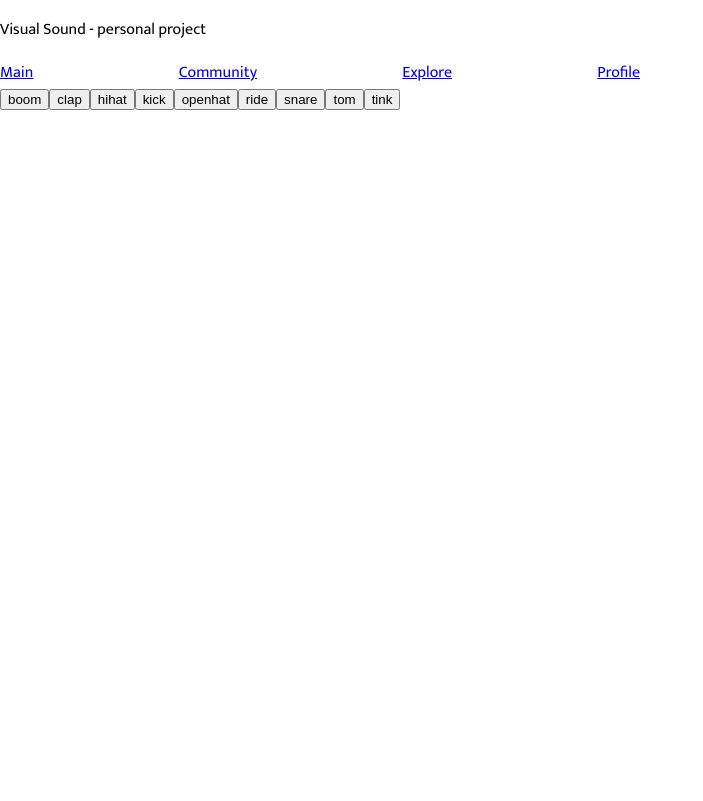
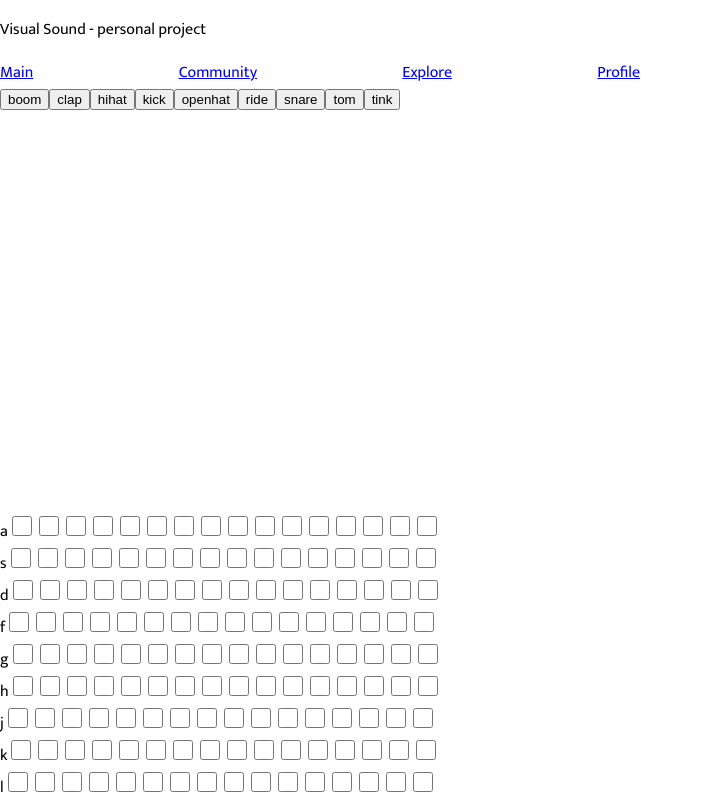
Before and after one commit to jiarongtsai/visual-sound, a React (Create React App) app: page / in a window 1280 px wide. Shown: the whole page, without its empty margins (0-703 px from the left). Built offline with nearby package versions, Linux system fonts and the light colour scheme; no server answers.

Commit message:
[feat] create record panel

```diff
--- a/src/pages/Main.js
+++ b/src/pages/Main.js
@@ -61,7 +61,6 @@ const Triangle = styled(animated.div)`
   border-bottom: 50px solid ${(props) => props.color};
 `;
 
-//button
 const Button = (props) => {
   const [play] = useSound(props.sound);
   return (
@@ -76,6 +75,13 @@ const Button = (props) => {
   );
 };
 
+const Input = styled.input.attrs({
+  type: "checkbox",
+})`
+  width: 20px;
+  height: 20px;
+`;
+
 export default function Main() {
   const [boomEffect, setBoomEffect] = useState(false);
   const [clapEffect, setClapEffect] = useState(false);
@@ -86,6 +92,28 @@ export default function Main() {
   const [snareEffect, setSnareEffect] = useState(false);
   const [tomEffect, setTomEffect] = useState(false);
   const [tinkEffect, setTinkEffect] = useState(false);
+  const [playPattern, setPlayPattern] = useState({
+    a: [0, 0, 0, 0, 0, 0, 0, 0, 0, 0, 0, 0, 0, 0, 0, 0],
+    s: [0, 0, 0, 0, 0, 0, 0, 0, 0, 0, 0, 0, 0, 0, 0, 0],
+    d: [0, 0, 0, 0, 0, 0, 0, 0, 0, 0, 0, 0, 0, 0, 0, 0],
+    f: [0, 0, 0, 0, 0, 0, 0, 0, 0, 0, 0, 0, 0, 0, 0, 0],
+    g: [0, 0, 0, 0, 0, 0, 0, 0, 0, 0, 0, 0, 0, 0, 0, 0],
+    h: [0, 0, 0, 0, 0, 0, 0, 0, 0, 0, 0, 0, 0, 0, 0, 0],
+    j: [0, 0, 0, 0, 0, 0, 0, 0, 0, 0, 0, 0, 0, 0, 0, 0],
+    k: [0, 0, 0, 0, 0, 0, 0, 0, 0, 0, 0, 0, 0, 0, 0, 0],
+    l: [0, 0, 0, 0, 0, 0, 0, 0, 0, 0, 0, 0, 0, 0, 0, 0],
+  });
+
+  const handleRecordingchange = (key, index) => {
+    setPlayPattern((pre) => ({
+      ...pre,
+      [key]: [
+        ...pre[key].slice(0, index),
+        1 - pre[key][index],
+        ...pre[key].slice(index + 1),
+      ],
+    }));
+  };
 
   const allTrack = [
     { sound: boom, name: "boom", setEffect: setBoomEffect },
@@ -265,6 +293,20 @@ export default function Main() {
           item ? <Triangle style={style} color="red" /> : ""
         )}
       </Wrapper>
+      {Object.entries(playPattern).map((pattern) => {
+        return (
+          <div key={pattern[0]}>
+            <span>{pattern[0]}</span>
+            {pattern[1].map((graph, i) => (
+              <Input
+                key={i}
+                checked={Boolean(graph)}
+                onChange={() => handleRecordingchange(pattern[0], i)}
+              />
+            ))}
+          </div>
+        );
+      })}
     </>
   );
 }
```
